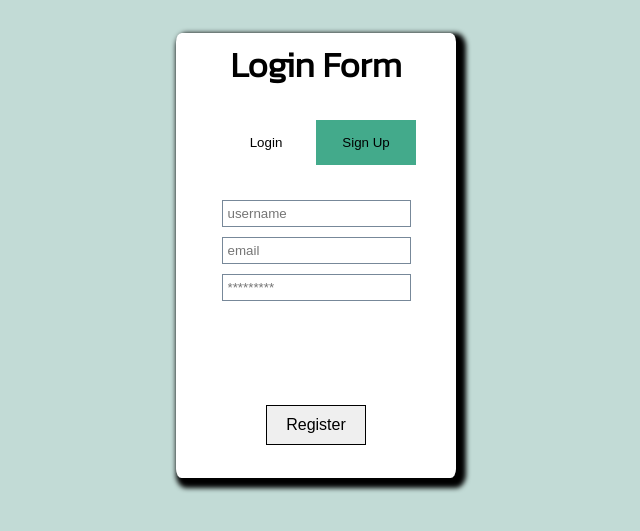
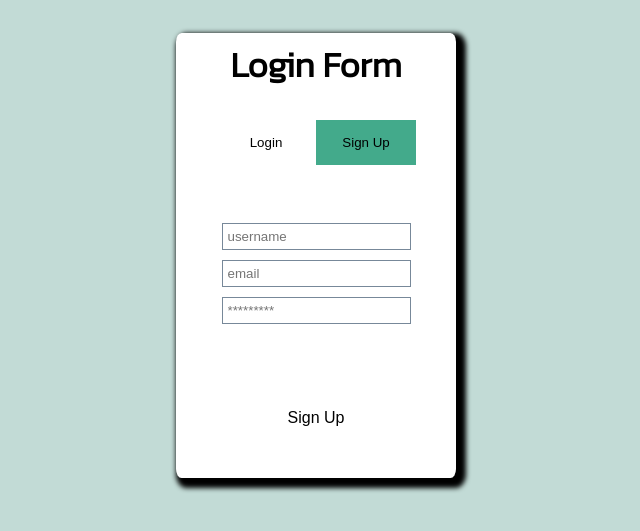
Before and after one commit to malic296/ProTrain, a PHP site: page /signup.php in a window 1280 px wide. Shown: the part 145-676 px from the top of the page, without its empty margins (324-964 px from the left). Run offline with PHP 8.4, Linux system fonts and the light colour scheme.

Commit message:
Add files via upload
dodělání stylů signup a login

```diff
--- a/signup.php
+++ b/signup.php
@@ -10,7 +10,9 @@
     <script src='main.js'></script>
 </head>
 <body>
-    <header>ProTrain</header>
+    <div class="head">
+        <header>ProTrain</header>
+    </div>
     <div class="signup">
         <h2>Login Form</h2>
             <div class="login_signup">
@@ -23,10 +25,14 @@
 
             </div>
         <form action="app.php" method="post" class = "form_signup">
-            <div class="signup_uname"><input id="login" name="loginRegister" type="text" placeholder="username" class = "text"> </div>
-            <div class="signup_email"><input id="email" name="emailRegister" type="text" placeholder="email" class = "text"> </div>
-            <div class="signup_passwd"><input id="password" name="passwordRegister" type="password" placeholder="*********" class = "text"></div>
-            <div class="signup_button"><input type="submit" value="Register" name="subReg" class = "submit"></div>
+            <div class="signup_texty">
+                <div class="signup_uname"><input id="login" name="loginRegister" type="text" placeholder="username" class = "text"> </div>
+                <div class="signup_email"><input id="email" name="emailRegister" type="text" placeholder="email" class = "text"> </div>
+                <div class="signup_passwd"><input id="password" name="passwordRegister" type="password" placeholder="*********" class = "text"></div>
+            </div>
+            <div class="signup_konec">
+                <div class="signup_button"><input type="submit" value="Sign Up" name="subReg" class = "submit"></div>
+            </div>
         </form>
     </div>
 </body>
--- a/styles.css
+++ b/styles.css
@@ -70,6 +79,22 @@
 }
 
 /* styles for signup.php */
+.signup_texty{
+    display: flex;
+    flex-grow: 1;
+    justify-content: center;
+    flex-direction: column;
+
+}
+
+
+.signup_konec{
+    display: flex;
+    flex-grow: 1;
+    align-items: flex-end;
+
+}
+
 .signup{
     display: flex;
     color: black;
@@ -89,6 +114,7 @@
     display: flex;
     flex-direction: column;
     align-items: center;
+    height: 300px;
 }
 
 .signup_login{
@@ -97,13 +123,6 @@
     align-items: center;
     margin-top: 30px;
 }
-
-.signup_button{
-    margin-top:50%;
-}
-
-
-
 
 /* general styles */
 
@@ -163,7 +185,8 @@ h2{
 .submit{
     border-radius: 0px;
     color:black;
-    border: 1px ridge black;
+    border: none;
+    background-color: white;
     font-size:medium;
     width:100px;
     height: 40px;
```
Also changed, not shown: other parts of styles.css (+45 -18 lines), login.php (+10 -4 lines).
